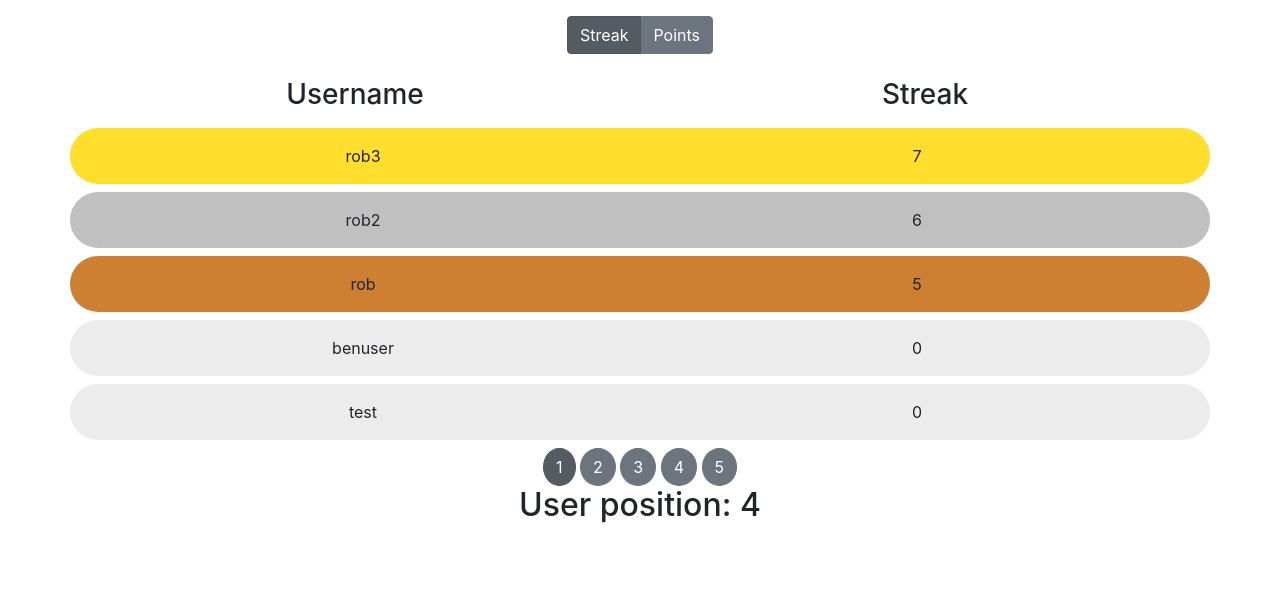
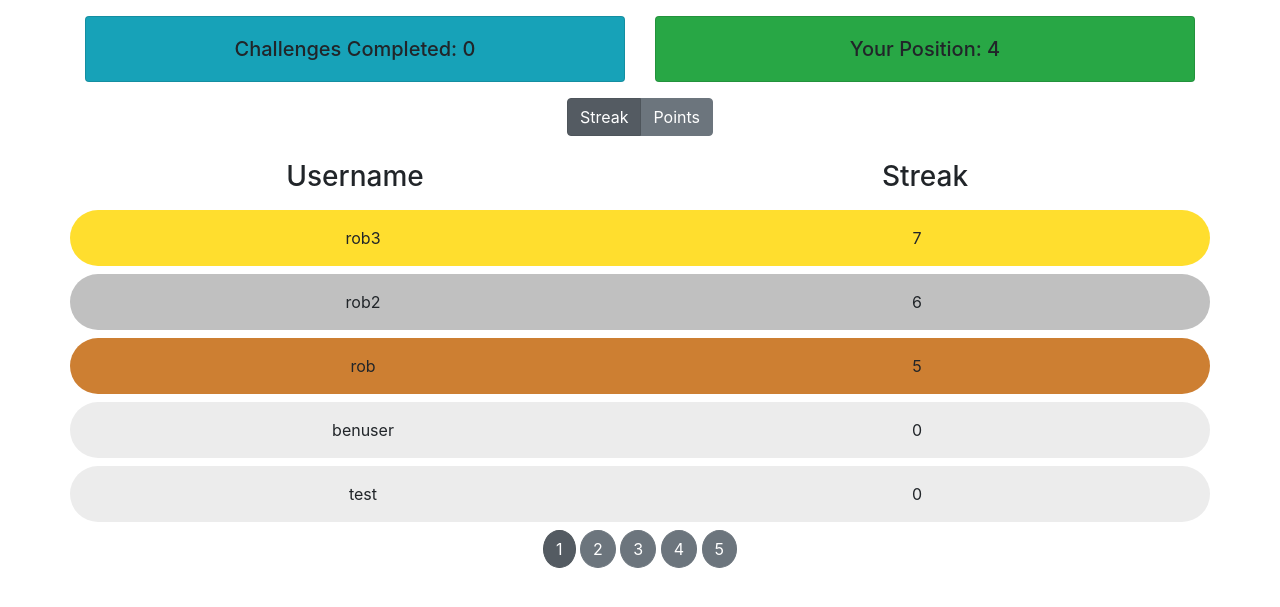
Before and after one commit to Robert-Lucas7/ECM2434_Group_Software_Project, a Django app: page /project/leaderboard/ in a window 1280 px wide. Shown: the part 66-673 px from the top of the page. Run offline with Django 5.2, Linux system fonts and the light colour scheme; a user stored in the database is signed in; data comes from the database, SQL or seed files in the repository; both versions use the stored data as it was after the commit; some libraries are stand-ins or nearby versions.

Commit message:
Added challenges completed and position to leaderboard

```diff
--- a/sustainability_project/project/static/leaderboard.js
+++ b/sustainability_project/project/static/leaderboard.js
@@ -1,7 +1,7 @@
+
 // If the points button is clicked and the time period options are not displayed, display them.
 $('#points_button').on("click", function(evt) {
     evt.preventDefault(); //Stop it activating twice
-    console.log($('#points_button').attr("aria-expanded"));
     if( $('#points_button').attr("aria-expanded") == "false" ){
         $('.collapse').collapse('show');
         $('#points_button').attr("aria-expanded", "true");
@@ -22,6 +22,7 @@ $('#streak_button').on("click", function(evt){
 let data = JSON.parse(
     document.currentScript.nextElementSibling.textContent
 );
+const challengesData = JSON.parse(document.getElementById('user_challenges_completed').textContent);
 const entriesPerPage = 5;
 let currentlySortedBy = "streak"; //What the data is sorted by
 // Quicksort implementation from: https://www.freecodecamp.org/news/how-to-write-quick-sort-algorithm-with-javascript/
@@ -41,6 +42,37 @@ function quickSort(arr, metricToSort){
     }
     return [...quickSort(leftArr, metricToSort), pivot, ...quickSort(rightArr, metricToSort)];
 }
+function getUserPosition(metricToSort){
+    let position = 0;
+    let count = 0;
+    while( data[count].username != challengesData.username ){ //The logged in user will be in the data int some position so iterate until you find it.
+        if( data[count][metricToSort] != data[count + 1][metricToSort] ){
+            position += 1;
+        }
+        count += 1;
+    }
+    return position + 1;
+}
+function updateCardsDisplayed(metricToSort){
+    //Update the 'challenges completed' card displayed at the top of the page.
+    let num_challenges = 0;
+    switch(metricToSort){
+        case "this weeks points":
+            console.log("HELLO");
+            num_challenges = challengesData[`challenges_completed this weeks points`];
+            break;
+        case "this months points":
+            num_challenges = challengesData["challenges_completed this months points"];
+            break;
+        default:
+            num_challenges = challengesData["challenges_completed"];
+    }
+    $('#challenges_completed_text').html(`Challenges Completed: ${num_challenges}`);
+    //Update the position card displayed at the top of the page.
+    let user_position = getUserPosition(metricToSort);
+    $('#position_text').html(`Your Position: ${user_position}`);
+
+}
 // If the data is not already sorted by the 'metricToSort', sort the data, update the table headings, and change the data displayed in the table.
 function sortData(metricToSort){
     if(currentlySortedBy != metricToSort){ //Don't perform unnecessary sorting (already sorted by the chosen metric).
@@ -48,6 +80,7 @@ function sortData(metricToSort){
         data = quickSort(data, metricToSort);
         let new_heading = metricToSort.charAt(0).toUpperCase() + metricToSort.slice(1);
         document.getElementById('table_heading').innerHTML = `${new_heading}`;
+        updateCardsDisplayed(metricToSort);
         changeDataDisplayed(0, metricToSort);
     }
 }
--- a/sustainability_project/project/templates/project/leaderboard.html
+++ b/sustainability_project/project/templates/project/leaderboard.html
@@ -2,26 +2,44 @@
 
 {% block content %}
 <div class="text-center">
+    <div class="container mt-3">
+        <div class="row">
+            <div class="col">
+                <div class="card bg-info">
+                    <div class="card-body">
+                        <h5 class="card-text" id="challenges_completed_text">Challenges Completed: {{num_challenges_completed.challenges_completed}}</h5>
+                    </div>
+                </div>
+            </div>
+            <div class="col">
+                <div class="card bg-success">
 
+                    <div class="card-body">
+                        <h5 class="card-text" id="position_text">Your Position: {{user_position}}</h5>
+                    </div>
+                </div>
+            </div>
+        </div>
+    </div>
     <!-- Display the 'streak' and 'points' buttons to switch what is displayed on the leaderboard. -->
     <div class="btn-group btn-group-toggle mt-3" data-toggle="buttons">
-        <label id="streak_button" class="btn btn-secondary active">
+        <label id="streak_button" class="btn btn-secondary active ">
             <input type="radio" name="leaderboard_options" id="streak_button" checked> Streak
         </label>
-        <label id="points_button" class="btn btn-secondary" data-target="#point_button_options" aria-expanded="false" aria-controls="point_button_options">
+        <label id="points_button" class="btn btn-secondary " data-target="#point_button_options" aria-expanded="false" aria-controls="point_button_options">
             <input type="radio" name="leaderboard_options"> Points
         </label>
     </div>
     <!-- The options for how to display the points: overall, weekly, monthly -->
     <div class="collapse" id="point_button_options">
         <div class="btn-group btn-group-toggle mt-1" data-toggle="buttons">
-            <label id="streak_button" class="btn btn-secondary active">
+            <label id="streak_button" class="btn btn-secondary active ">
                 <input type="radio" name="point_options" id="total_points_button" checked onclick="sortData('points')"> Total
             </label>
-            <label id="points_button" class="btn btn-secondary">
+            <label id="points_button" class="btn btn-secondary ">
                 <input type="radio" name="point_options" id="weekly_points_button" onclick="sortData('this weeks points')"> Weekly
             </label>
-            <label id="points_button" class="btn btn-secondary">
+            <label id="points_button" class="btn btn-secondary ">
                 <input type="radio" name="point_options" id="monthly_points_button" onclick="sortData('this months points')"> Monthly
             </label>
         </div>
@@ -69,11 +87,8 @@
             </label>
     {% endfor %}
     </div>
-    {% if user_position != -1 %}
-        <h2>User position: {{user_position}}</h2>
-    {% endif %}
 </div>
 <script src="/static/leaderboard.js" defer></script>
 {{ entries|json_script:"" }} <!-- Pass the entry data to the script (rendered as <script type="application/json"> variable data here </script>) - from: https://adamj.eu/tech/2022/10/06/how-to-safely-pass-data-to-javascript-in-a-django-template/-->
-
+{{ num_challenges_completed|json_script:"user_challenges_completed" }}
 {% endblock %}
--- a/sustainability_project/project/views.py
+++ b/sustainability_project/project/views.py
@@ -5,7 +5,8 @@ from datetime import datetime
 
 from .forms import Signup, LoginForm, MakePost
 from .models import CustomUser, Challenge, UserChallenges, DailyChallenge
-from django.db.models import Sum
+from django.contrib.auth.decorators import login_required
+# from django.db.models import Count
 # Create your views here.
 from django.http import HttpResponse
 
@@ -29,15 +30,22 @@ def base(request):
 def sample_profile(request):
     return render(request, 'project/sample_profile.html')
 
+@login_required
 def leaderboard(request, metric="streak"):
     users = CustomUser.objects.all()
-    users_by_streak = users.order_by("-streak")
-    position_of_current_user = -1
+    users_by_streak = list(users.order_by("-streak"))
+    position_of_current_user = 0
+    past_current_user = False
     data = []
     entries_per_page = 5
     for i, user in enumerate(users_by_streak):
-        if user == request.user: #As users must be logged in to access this page.
-            position_of_current_user = i + 1
+        if i != 0 and user.streak != users_by_streak[i-1].streak and not past_current_user:
+            position_of_current_user += 1
+            if user == request.user:
+                past_current_user = True
+        # if user == request.user: #As users must be logged in to access this page.
+        #     position_of_current_user = i + 1
+
         # Points for the different time periods are determined by iterating over all UserChallenge entries (as there is a points value for each entry)
         user_challenges = UserChallenges.objects.filter(user=user)
         overall_user_points = 0
@@ -69,9 +77,15 @@ def leaderboard(request, metric="streak"):
         })
     context = {
         'entries' : data,
-        'user_position' : position_of_current_user,
+        'user_position' : position_of_current_user + 1,
         'first_page' : data[:5],
-        'num_pages' : range((len(users) // entries_per_page) + 1) # To iterate over in the template to display the page buttons.
+        'num_pages' : range((len(users) // entries_per_page) + 1), # To iterate over in the template to display the page buttons.
+        'num_challenges_completed' : {
+            "username" : request.user.username,
+            "challenges_completed" : UserChallenges.objects.filter(user=request.user).count(),
+            "challenges_completed this weeks points" : UserChallenges.objects.filter(user=request.user, submitted__week=datetime.now().isocalendar()[1]).count(),
+            "challenges_completed this months points" : UserChallenges.objects.filter(user=request.user, submitted__month=datetime.now().month).count()
+        }
     }
     return render(request, 'project/leaderboard.html', context)
 
```
Also changed, not shown: sustainability_project/db.sqlite3.
